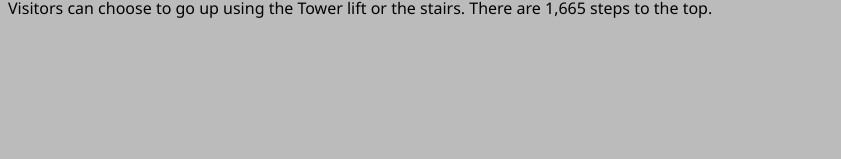
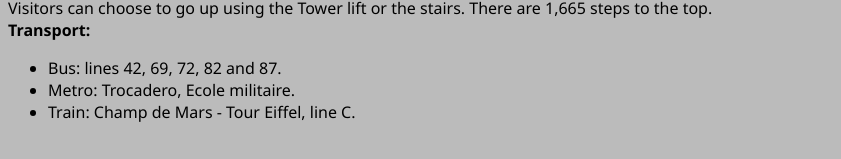
Before and after one commit to yurilov/js-learning, a website: page index.html in a window 1280 px wide. Shown: the part 421-580 px from the top of the page, without its empty margins (0-841 px from the left). Drawn offline with Linux system fonts and the light colour scheme.

Commit message:
added transport list

```diff
--- a/index.html
+++ b/index.html
@@ -21,6 +21,12 @@
     <p class="section__text">The <strong>Eiffel Tower</strong>is a wrought-iron tower that stands <strong>1,063 ft (324 m)</strong> tall in Paris.</p>
     <p class="section__text">Currently, the <strong>Eiffel Tower</strong> is the most-visited monument in the world with over <strong>7 million</strong> visitors a year.</p>
     <p class="section__text">Visitors can choose to go up using the Tower lift or the stairs. There are 1,665 steps to the top.</p>
+    <p class="section__text"><b>Transport:</b></p>
+    <ul class="section__list">
+      <li class="section__item">Bus: lines 42, 69, 72, 82 and 87.</li>
+      <li class="section__item">Metro: Trocadero, Ecole militaire.</li>
+      <li class="section__item">Train: Champ de Mars - Tour Eiffel, line C.</li>
+    </ul>
   </section>
 
   <script src="./index.js" type="module"></script>
```
